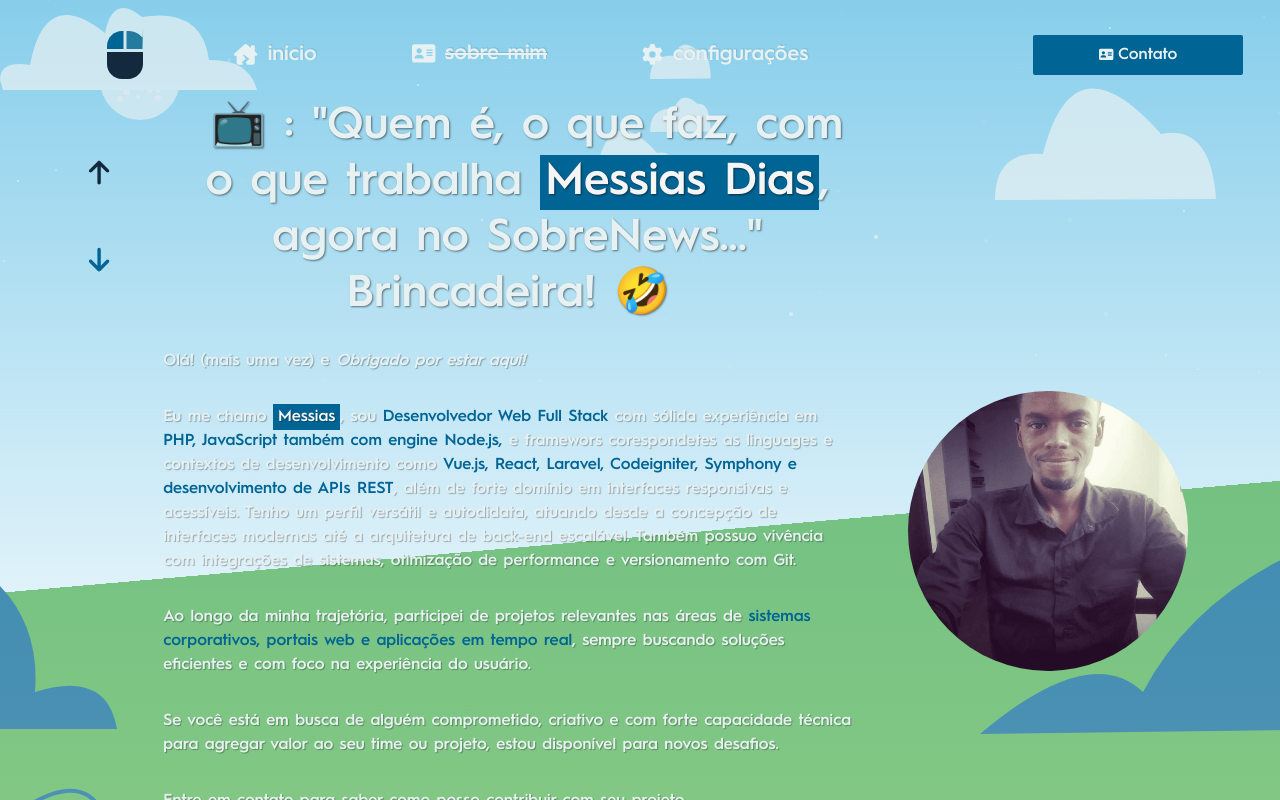
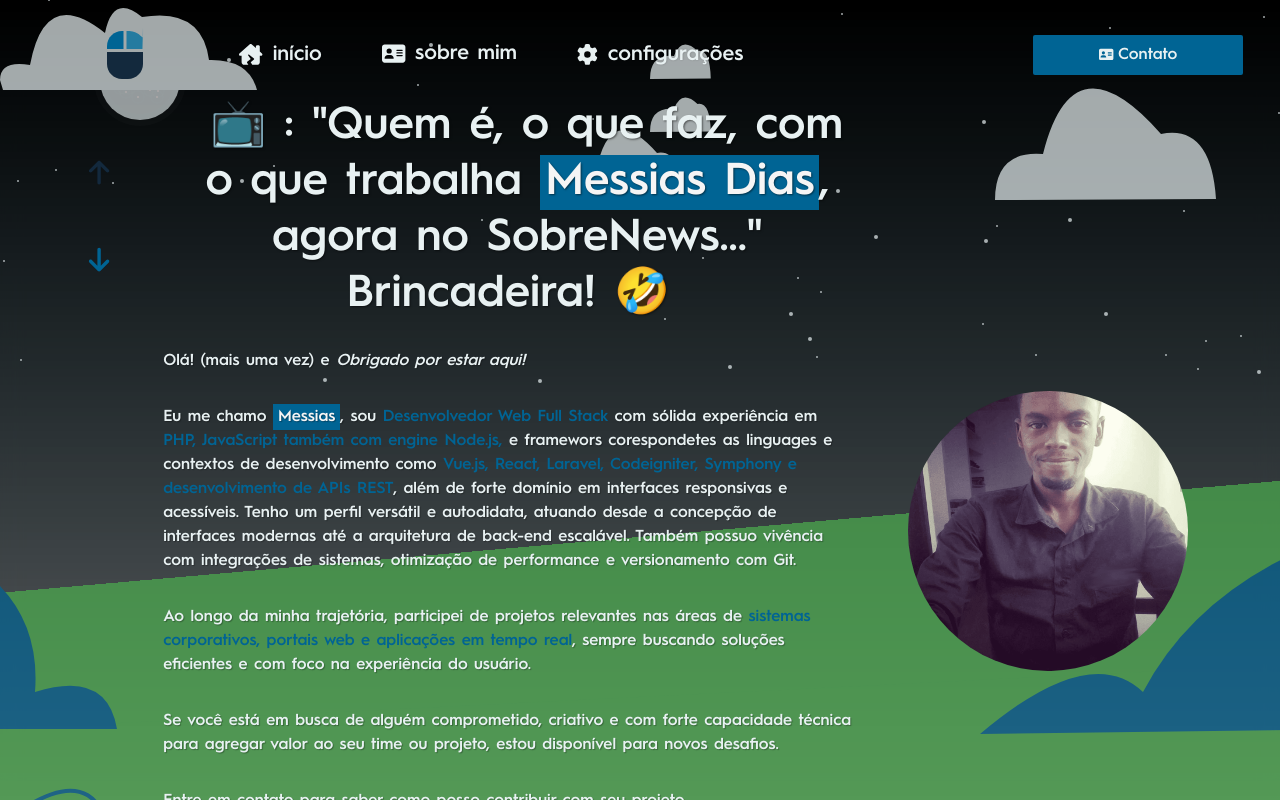
Before and after one commit to messiasdias/messiasdias.github.io, a Vue app: page /about in a window 1280 px wide. Built offline with nearby package versions, Linux system fonts and the light colour scheme.

Commit message:
Improving reading

```diff
--- a/src/assets/css/app.css
+++ b/src/assets/css/app.css
@@ -375,7 +375,7 @@
 }
 @media screen and (min-width: 843px) {
   .header .menu ul li {
-    margin: 0px 15px;
+    margin: 0px 20px;
   }
 }
 .header .menu ul li a {
@@ -389,15 +389,16 @@
   color: rgba(232, 241, 242, 0.8);
   cursor: pointer;
   transition: all ease-in-out 0.6s;
+  justify-content: center;
 }
 .header .menu ul li a b {
   display: none;
-  text-shadow: 1px -1px 1px rgba(0, 0, 0, 0.1);
+  text-shadow: 0.5px -0.5px 2px rgba(0, 0, 0, 0.2);
 }
 @media screen and (min-width: 843px) {
   .header .menu ul li a {
     min-width: 20%;
-    padding-right: 60px;
+    margin-right: 10px;
     font-size: 1.3rem;
   }
   .header .menu ul li a b {
@@ -407,18 +408,17 @@
 .header .menu ul li a i,
 .header .menu ul li a svg {
   margin-right: 10px;
-  color: rgba(232, 241, 242, 0.8);
+  color: rgba(0, 0, 0, 0.3);
 }
 .header .menu ul li.active, .header .menu ul li > a.active, .header .menu ul li > a:hover,
 .header .menu ul li .router-link-active {
-  transition: all ease-in-out 0.3s;
-  transform: translateY(-1px);
-  color: #e8f1f2;
-  text-decoration: line-through;
+  transition: all ease-in-out 0.2s;
+  transform: translateY(-0.8px);
+  color: #247ba0;
 }
 .header .menu ul li.active svg, .header .menu ul li > a.active svg, .header .menu ul li > a:hover svg,
 .header .menu ul li .router-link-active svg {
-  color: #e8f1f2;
+  color: rgba(0, 0, 0, 0.6);
 }
 
 .sidebar {
@@ -710,15 +710,31 @@
   color: #13293d;
 }
 
-.about > .left h2 {
-  align-self: center;
+.about::after {
+  content: "";
+  width: 100vw;
+  height: 100vh;
+  position: fixed;
+  top: 0;
+  left: 0;
+  background: linear-gradient(180deg, rgba(232, 241, 242, 0.6) 1%, transparent);
+  backdrop-filter: blur(10px);
+  z-index: -6;
+}
+@media screen and (max-width: 843px) {
+  .about .left {
+    transform: translateX(-2.5%);
+  }
 }
 @media screen and (min-width: 843px) {
-  .about > .left {
+  .about .left {
     align-self: start !important;
   }
 }
-.about > .left .slogan {
+.about .left h2 {
+  align-self: center;
+}
+.about .left .slogan {
   font-size: 1.5rem !important;
   line-height: 2rem;
   text-align: center !important;
@@ -727,7 +743,7 @@
   margin: 0 !important;
 }
 @media screen and (min-width: 843px) {
-  .about > .left .slogan {
+  .about .left .slogan {
     text-align: left;
     font-size: 2.8rem !important;
     line-height: 3.5rem;
@@ -735,7 +751,7 @@
   }
 }
 @media screen and (max-width: 843px) {
-  .about > .left .slogan {
+  .about .left .slogan {
     transform: translateX(-5%);
   }
 }
@@ -903,43 +919,29 @@
     stroke: transparent;
     stroke-opacity: 0;
     stroke-width: 0;
-    text-shadow: 5px -5px 10px rgba(255, 255, 0, 0.3);
+  }
+  50% {
+    stroke: rgba(255, 255, 255, 0.03);
+    stroke-opacity: 1;
+    stroke-width: 12;
+    filter: blur(0.1px);
   }
   100% {
-    stroke: rgba(255, 255, 255, 0.2);
-    stroke-opacity: 1;
     stroke-width: 20;
-    box-shadow: 5px 5px 10px rgba(0, 0, 0, 0.3);
+    filter: blur(0.5px);
   }
 }
 @keyframes stars {
   0% {
-    opacity: 0.3;
+    opacity: 0.8;
   }
   50% {
-    opacity: 0.1;
+    opacity: 0.6;
+    filter: blur(0.3px);
   }
   70% {
     opacity: 1;
-  }
-}
-@keyframes ping-pong {
-  0% {
-    transform: rotateZ(0deg);
-  }
-  50% {
-    transform: rotateZ(180deg);
-  }
-  50% {
-    transform: rotateZ(0.2deg);
-  }
-}
-@keyframes rotate {
-  0% {
-    transform: rotate(0deg);
-  }
-  99.999% {
-    transform: rotate(360deg);
+    filter: blur(0.8px);
   }
 }
 .bg-paisagem {
@@ -954,12 +956,11 @@
   background: linear-gradient(-365deg, #4CAF50 35%, transparent 20%);
 }
 
-.sun, .moon-craters, .sunshine {
+.sun, .moon-craters {
+  animation: sun ease-in-out 2s infinite alternate;
   fill: #f3b947;
   fill-opacity: 1;
-  animation: sun ease-in-out 12s infinite alternate;
-  animation-play-state: paused;
-  z-index: -1;
+  z-index: -8;
 }
 
 .moon-craters {
@@ -969,6 +970,7 @@
 
 .cloud {
   fill: #e8f1f2;
+  z-index: -6 !important;
 }
 
 .rock {
@@ -993,31 +995,10 @@
 }
 
 .stars {
-  animation: stars ease-in-out 1s infinite;
+  animation: stars ease-in-out 5s infinite;
   position: relative;
   fill: #e8f1f2;
   z-index: -10;
-}
-
-.bike {
-  max-width: 30% !important;
-  animation: cloud ease-in-out 30s infinite;
-  display: none;
-}
-.bike > #front_tire, .bike > #rear_tire {
-  stroke: #5846f6;
-  fill: transparent;
-  animation: ping-pong 1s infinite;
-}
-.bike-body {
-  stroke: #5846f6;
-}
-.bike #cog {
-  stroke-dasharray: 1;
-  animation: ping-pong 1s infinite;
-}
-.bike #cog-pedal {
-  animation: ping-pong 1s infinite;
 }
 
 .theme-day {
@@ -1039,7 +1020,7 @@
   color: #e8f1f2 !important;
   text-shadow: 1px 1px 2px rgba(0, 0, 0, 0.5) !important;
 }
-.theme-night .sun, .theme-night .sunshine, .theme-night .moon-craters {
+.theme-night .sun, .theme-night .moon-craters {
   fill: #e8f1f2;
   fill-opacity: 0.9;
 }
@@ -1053,5 +1034,8 @@
   color: #006494;
   text-shadow: none !important;
 }
+.theme-night .about::after {
+  background: linear-gradient(180deg, #000000 1%, rgba(0, 0, 0, 0.6)) !important;
+}
 
 /*# sourceMappingURL=app.css.map */
--- a/src/assets/sass/dark.scss
+++ b/src/assets/sass/dark.scss
@@ -41,4 +41,8 @@
     }
   }
 
+  .about::after {
+    background: linear-gradient(180deg, $black 1%, rgba($black2, .6)) !important;
+  }
+
 }
--- a/src/assets/sass/main.scss
+++ b/src/assets/sass/main.scss
@@ -413,7 +413,7 @@ $click3: "M325.94633,501.05131l86.76393,16.192a17.07827,17.07827,0,0,0,.73363,1.
         justify-content: flex-start;
 
         @media screen and (min-width: $table_size) {
-          margin: 0px 15px;
+          margin: 0px 20px;
         }
 
         a {
@@ -428,15 +428,16 @@ $click3: "M325.94633,501.05131l86.76393,16.192a17.07827,17.07827,0,0,0,.73363,1.
           color: rgba($white, .8);
           cursor: pointer;
           transition: all ease-in-out .6s;
+          justify-content: center;
 
           b {
             display: none;
-            text-shadow: 1px -1px 1px rgba($black2, .1);
+            text-shadow: 0.5px -0.5px 2px rgba($black2, .2);
           }
 
           @media screen and (min-width: $table_size) {
             min-width: 20%;
-            padding-right: 60px;
+            margin-right: 10px;
             font-size: 1.3rem;
             b {
               display: block;
@@ -446,7 +447,7 @@ $click3: "M325.94633,501.05131l86.76393,16.192a17.07827,17.07827,0,0,0,.73363,1.
           i,
           svg {
             margin-right: 10px;
-            color: rgba($white, .8);
+            color: rgba($black2, .3);
           }
         }
 
@@ -454,13 +455,12 @@ $click3: "M325.94633,501.05131l86.76393,16.192a17.07827,17.07827,0,0,0,.73363,1.
         & > a.active,
         & > a:hover,
         .router-link-active {
-          transition: all ease-in-out .3s;
-          transform: translateY(-1px);
-          color: $white;
-          text-decoration: line-through;
+          transition: all ease-in-out .2s;
+          transform: translateY(-0.8px);
+          color: $color3;
 
           svg {
-            color: $white;
+            color: rgba($black2 , .6);
           }
         }
       }
@@ -783,14 +783,30 @@ $click3: "M325.94633,501.05131l86.76393,16.192a17.07827,17.07827,0,0,0,.73363,1.
   }
 }
 
-.about>.left {
+.about {
+  &::after {
+    content: '';
+    width: 100vw;
+    height: 100vh;
+    position: fixed;
+    top: 0;
+    left: 0;
+    background: linear-gradient(180deg, rgba($white, .6) 1% ,  transparent);
+    backdrop-filter: blur(10px);
+    z-index: -6;
+  }
 
-  h2 {
-    align-self: center;
+  .left {
+    @media screen and (max-width: $table_size) {
+      transform: translateX(-2.5%);
     }
 
     @media screen and (min-width: $table_size) {
       align-self: start !important;
+    }
+
+    h2 {
+      align-self: center;
     }
 
     .slogan {
@@ -810,6 +826,7 @@ $click3: "M325.94633,501.05131l86.76393,16.192a17.07827,17.07827,0,0,0,.73363,1.
 
       @media screen and (max-width: $table_size) {
         transform: translateX(-5%);
+      }
     }
   }
 }
--- a/src/components/layout/Paisagem.vue
+++ b/src/components/layout/Paisagem.vue
@@ -4,9 +4,9 @@
 
     <!-- Sol/Lua -->
     <circle cx="140" cy="80" r="40" class="sun" fill="grey" />
-    <circle cx="140" cy="80" :r="radius" class="sunshine" fill="grey" />
 
     <template v-if="!is_day">
+      <!-- Crateras da Lua -->
       <circle
         class="moon-craters"
         v-for="(r, i) in moon_points.radius"
@@ -17,6 +17,7 @@
         fill="grey"
       />
 
+      <!-- Estrelas aparecem a noite se não estiver chovendo  -->
       <template v-if="!it_is_rain">
         <circle
           id="stars"
@@ -35,8 +36,6 @@
 
 
     <!-- Chão -->
-    <!-- d="M0 529 L2000 729 L2000 1024 L-350 1024 Z"  -->
-    <!-- M0 58 L200 69 L200 124 L-35 124 Z  -->
     <path
       class="floor"
       d="M0 729 L2000 629 L2000 1024 L-350 1024 Z"
@@ -123,6 +122,7 @@
       :style="`animation: cloud ease-in-out ${wind_speed * 2}s infinite;`"
     />
 
+    <!-- Pedras -->
     <path
       class="rock"
       d="
@@ -145,25 +145,6 @@
       fill="grey"
     />
 
-    <!-- <g class="bike" >
-              <circle stroke-width="25" stroke="re" id="front_tire" cx="974" cy="785" r="138" />
-              <circle stroke-width="25" stroke="re" id="rear_tire" cx="490" cy="785" r="138" />
-
-              <g>
-                <line class="bike-body" x1="845" y1="532" x2="916" y2="498" stroke-width="12" />
-                <line class="bike-body" x1="882" y1="522" x2="982" y2="790" stroke-width="12" />
-                <line class="bike-body" x1="580" y1="552" x2="895" y2="554" stroke-width="12" />
-                <line class="bike-body" x1="480" y1="805" x2="594" y2="530" stroke-width="12" />
-                <line class="bike-body" x1="553" y1="530" x2="625" y2="525" stroke-width="12" />
-                <line class="bike-body" x1="492" y1="762" x2="680" y2="805" stroke-width="12" />
-                <line class="bike-body" x1="675" y1="807" x2="917" y2="603" stroke-width="12" />
-                 <circle id="cog" class="bike-body" cx="680" cy="800" r="25" fill="none" stroke-width="5" stroke="grey" />
-                <line id="cog-pedal" class="bike-body" x1="670" y1="860" x2="698" y2="750" stroke-width="12" />
-                <line class="bike-body" x1="675" y1="756" x2="718" y2="743" stroke-width="12" />
-                <line class="bike-body" x1="650" y1="860" x2="695" y2="860" stroke-width="12" />
-
-              </g>
-            </g>  -->
   </svg>
 </template>
 <script>
@@ -204,7 +185,7 @@ export default {
     },
     randRadius(radius = 0) {
       if(radius == 0) {return this.radius = radius}
-      this.radius = Math.floor(Math.random() * 15) + 45
+      this.radius = Math.floor(Math.random() * 15) + radius
     },
     setMoonPoints(cx, cy, ra) {
       const randPoints = [...Array(ra-1).keys()]
@@ -213,7 +194,7 @@ export default {
       randPoints.forEach(() => {
         pontosX.push(Math.floor(Math.random() * ra-20) + cx)
         pontosY.push(Math.floor(Math.random() * ra-20) + cy)
-        radius.push(Math.floor(Math.random() * r)+r)
+        radius.push(Math.floor(Math.random() * r)+(r-2))
       })
       this.moon_points = {
         radius: radius.filter(v=>v),
@@ -230,8 +211,8 @@ export default {
     document.addEventListener("resize", () => {
       if(this.is_day) {this.randRadius()}
       else{this.randRadius(0)}
-      this.setDimensions();
-    });
+      this.setDimensions()
+    })
   },
 };
 </script>
--- a/src/views/Home.vue
+++ b/src/views/Home.vue
@@ -9,16 +9,15 @@
         <HomeImg/>
 
         <div class="buttons">
+            <RouterLink class="btn-primary btn-lg" to="/about">Quero saber mais!</RouterLink>
             <!-- <RouterLink to="/curriculum" class="btn-primary btn-lg" >
                 <font-awesome-icon icon="fa-solid fa-file-contract" />
                 Ver Curriculum
             </RouterLink> -->
-            <a class="btn-primary btn-lg" target="_blank" href="https://messiasdias.github.io/curriculum">
+            <a class="btn-secondary btn-lg" target="_blank" href="https://messiasdias.github.io/curriculum">
                 <!-- <font-awesome-icon icon="fa-solid fa-file-contract" /> -->
                 Ver Curriculum
             </a>
-
-            <RouterLink class="btn-secondary btn-lg" to="/about">Quero saber mais?</RouterLink>
             <!-- <RouterLink class="btn-light" to="/feedback">Deixe seu Feedback</RouterLink> -->
         </div>
     </div>
```
Also changed, not shown: src/assets/sass/paisagem.scss (+17 -70 lines), 1 other file (tests, documents, lock files or other folders). Lines whose indentation alone changed are shown as unchanged.
